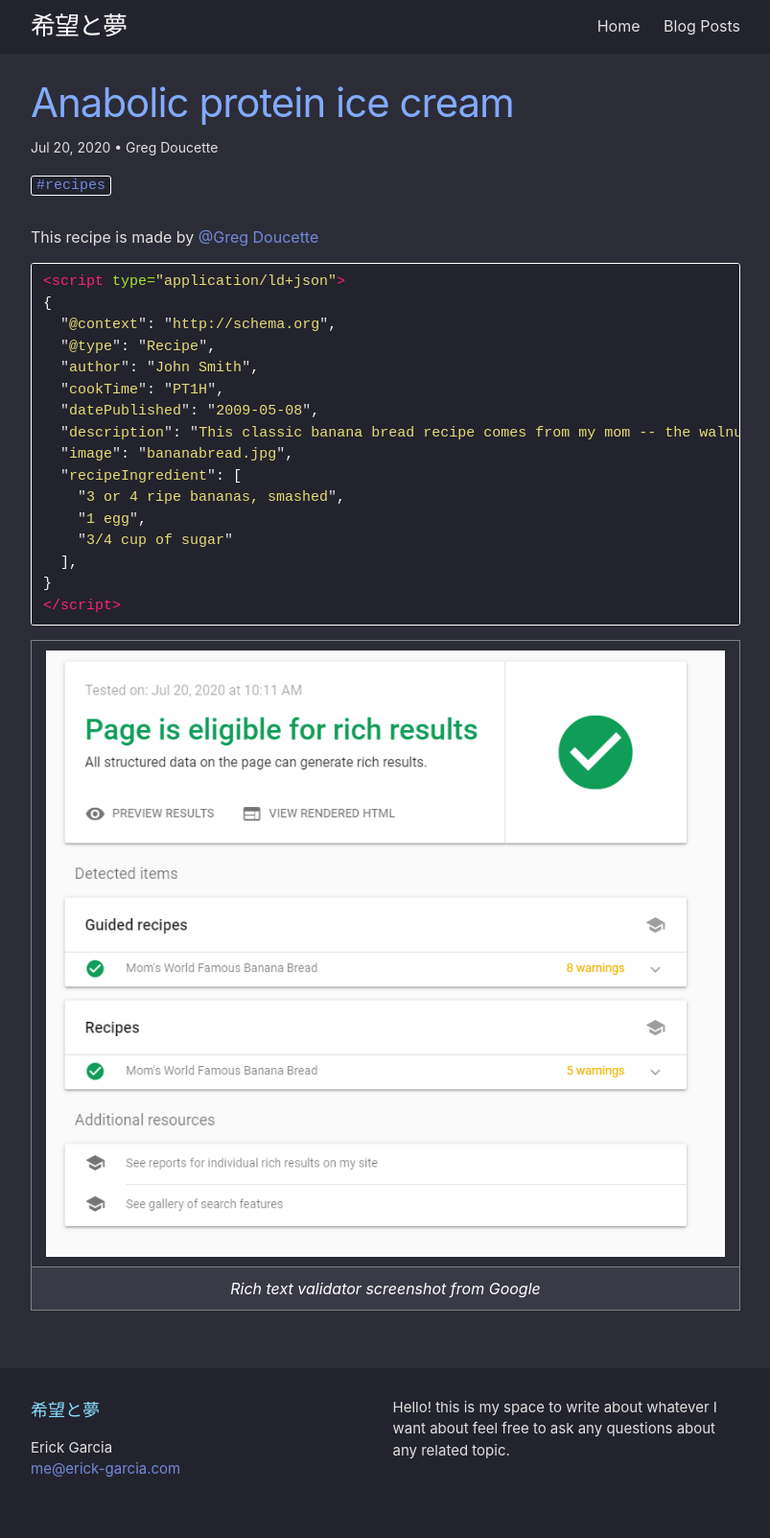
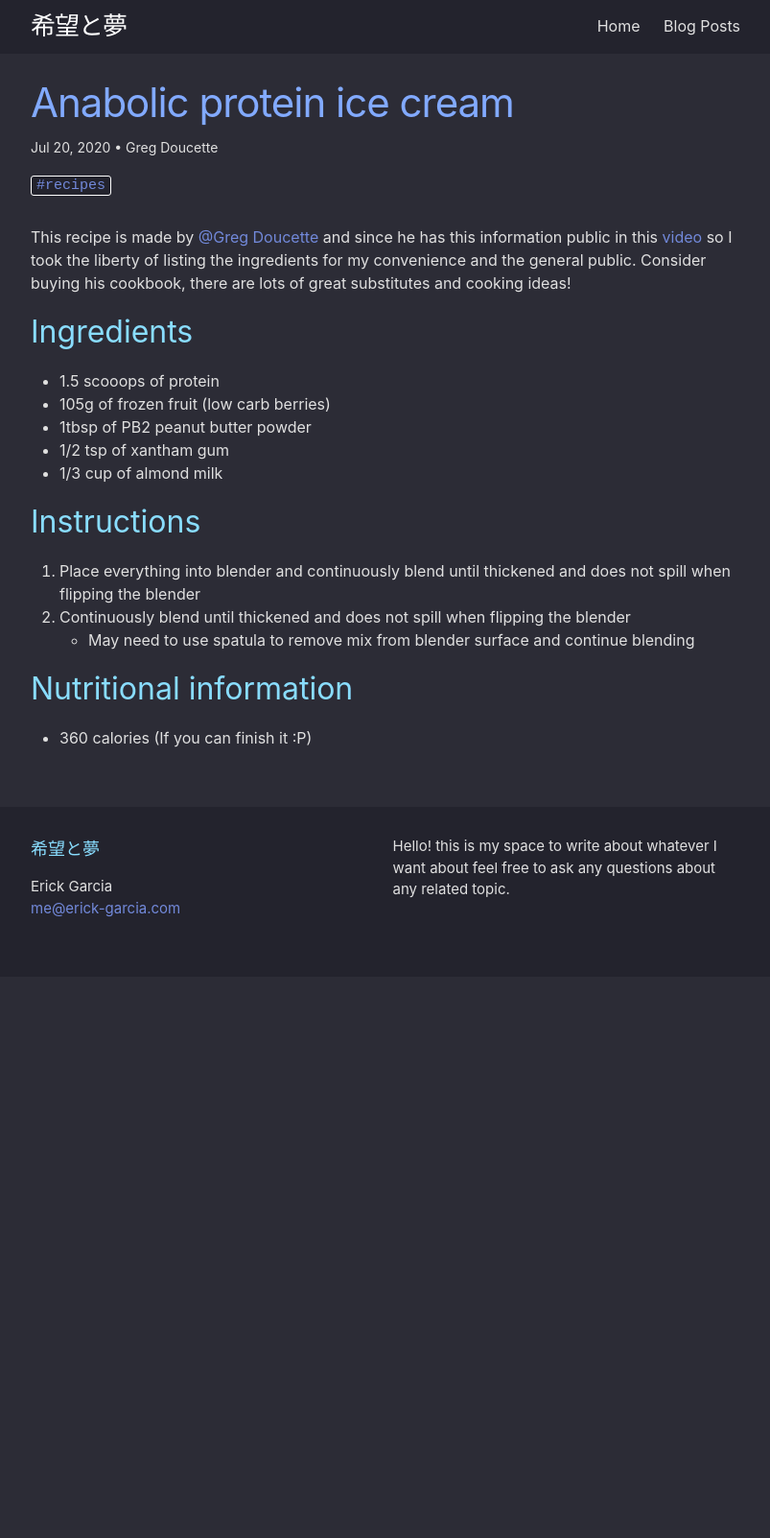
Before and after one commit to garciaErick/blog, a Jekyll site: the page built from _posts/2020-07-20-protein-ice-cream.md, in a window 1280 px wide. Shown: the whole page at 96% size, without its empty margins (238-1041 px from the left). Built offline with Jekyll 4.4.1, drawn with Linux system fonts in a browser that asks for light colours; after the commit the page ends 1018 px from its top, so only the background shows below that.

Commit message:
Update 2020-07-20-protein-ice-cream.md

````diff
--- a/_posts/2020-07-20-protein-ice-cream.md
+++ b/_posts/2020-07-20-protein-ice-cream.md
@@ -6,59 +6,44 @@ author: Greg Doucette
 tags: recipes
 ---
 
-This recipe is made by [@Greg Doucette](https://www.gregdoucette.com)
+This recipe is made by [@Greg Doucette](https://www.gregdoucette.com) and since he has this information public in this [video](https://www.youtube.com/watch?v=q-m_6M6nUd8) so I took the liberty of listing the ingredients for my convenience and the general public. Consider buying his cookbook, there are lots of great substitutes and cooking ideas!
 
-```html
-<script type="application/ld+json">
-{
-  "@context": "http://schema.org",
-  "@type": "Recipe",
-  "author": "John Smith",
-  "cookTime": "PT1H",
-  "datePublished": "2009-05-08",
-  "description": "This classic banana bread recipe comes from my mom -- the walnuts add a nice texture and flavor to the banana bread.",
-  "image": "bananabread.jpg",
-  "recipeIngredient": [
-    "3 or 4 ripe bananas, smashed",
-    "1 egg",
-    "3/4 cup of sugar"
-  ],
-}
-</script>
-```
+## Ingredients
+* 1.5 scooops of protein
+* 105g of frozen fruit (low carb berries)
+* 1tbsp of PB2 peanut butter powder
+* 1/2 tsp of xantham gum
+* 1/3 cup of almond milk
 
-| ![image](/assets/img/image.png) |
-|:--:|
-| *Rich text validator screenshot from Google* |
+## Instructions
+1. Place everything into blender and continuously blend until thickened and does not spill when flipping the blender
+2. Continuously blend until thickened and does not spill when flipping the blender
+  * May need to use spatula to remove mix from blender surface and continue blending
+
+## Nutritional information
+* 360 calories (If you can finish it :P)
 
 <script type="application/ld+json">
 {
   "@context": "http://schema.org",
   "@type": "Recipe",
-  "author": "John Smith",
-  "cookTime": "PT1H",
-  "datePublished": "2009-05-08",
-  "description": "This classic banana bread recipe comes from my mom -- the walnuts add a nice texture and flavor to the banana bread.",
-  "image": "bananabread.jpg",
+  "author": "Greg Doucette",
+  "cookTime": "PT15M",
+  "description": "Anabolic protein ice cream",
   "recipeIngredient": [
-    "3 or 4 ripe bananas, smashed",
-    "1 egg",
-    "3/4 cup of sugar"
+    "1.5 scooops of protein",
+    "105g of frozen fruit (low carb berries)",
+    "1tbsp of PB2 peanut butter powder",
+    "1/2 tsp of xantham gum",
+    "1/3 cup of almond milk"
   ],
-  "interactionStatistic": {
-    "@type": "InteractionCounter",
-    "interactionType": "http://schema.org/Comment",
-    "userInteractionCount": "140"
-  },
-  "name": "Mom's World Famous Banana Bread",
+  "name": "Anabolic protein ice cream",
   "nutrition": {
     "@type": "NutritionInformation",
-    "calories": "240 calories",
-    "fatContent": "9 grams fat"
+    "calories": "360 calories",
   },
   "prepTime": "PT15M",
-  "recipeInstructions": "Preheat the oven to 350 degrees. Mix in the ingredients in a bowl. Add the flour last. Pour the mixture into a loaf pan and bake for one hour.",
-  "recipeYield": "1 loaf",
-  "suitableForDiet": "http://schema.org/LowFatDiet"
+  "recipeInstructions": "Place everything into blender and continuously blend until thickened and does not spill when flipping the blender",
+  "recipeYield": "1 serving"
 }
 </script>
````
